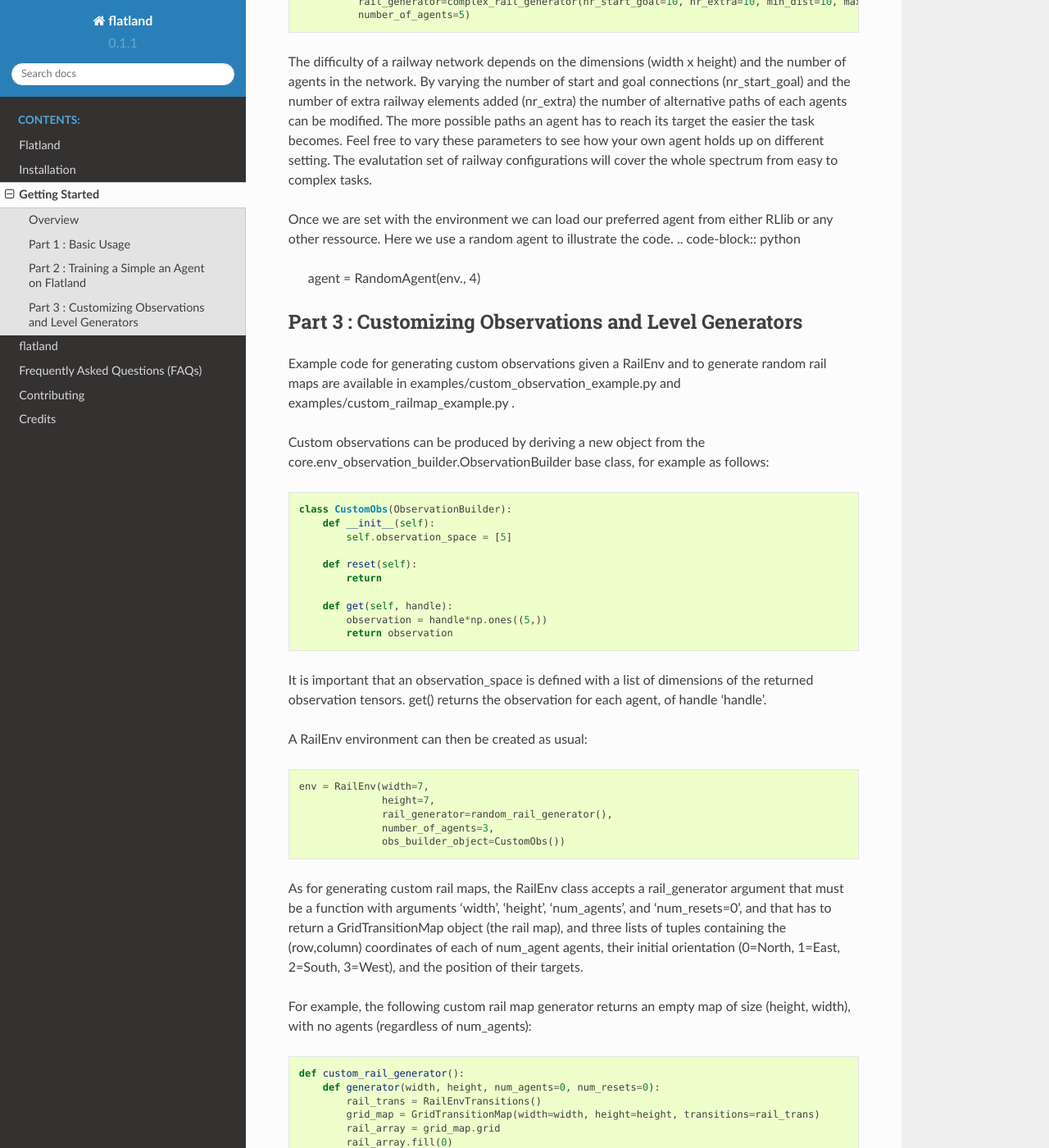
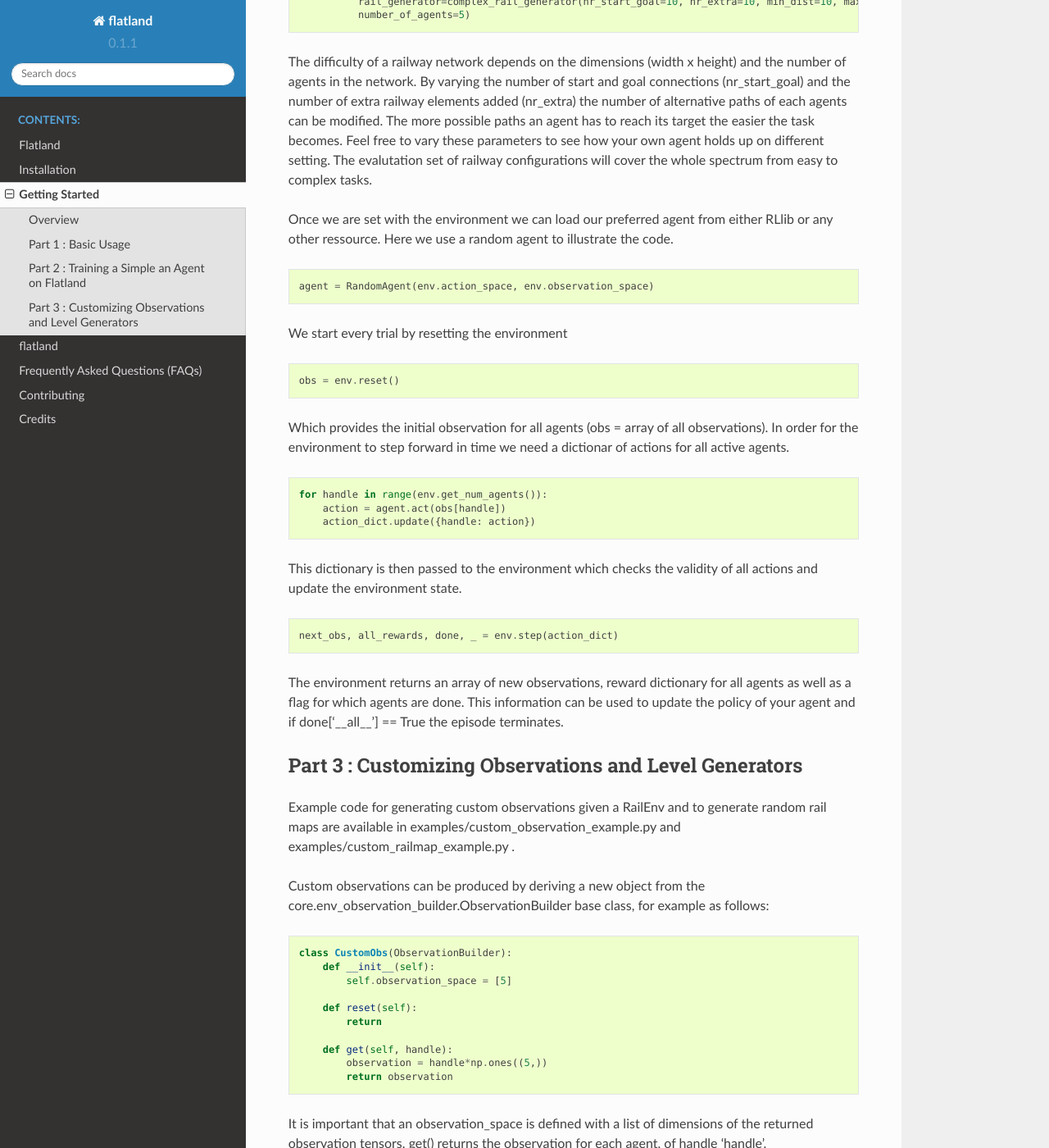
Before and after one commit to flatland-association/flatland-rl, a Sphinx documentation site: the page built from docs/gettingstarted.rst, in a window 1280 px wide and 1400 px high, scrolled down 2586 px. Shown: the whole window at 82% size. Built offline with Sphinx 7.4.7 and the Read the Docs theme 2.0.0, drawn with Linux system fonts in a browser that asks for light colours.

Commit message:
first draft of training tutorial ready

```diff
--- a/docs/gettingstarted.rst
+++ b/docs/gettingstarted.rst
@@ -143,11 +143,34 @@ Feel free to vary these parameters to see how your own agent holds up on differe
 cover the whole spectrum from easy to complex tasks.
 
 Once we are set with the environment we can load our preferred agent from either RLlib or any other ressource. Here we use a random agent to illustrate the code.
+
 .. code-block:: python
 
-    agent = RandomAgent(env., 4)
+    agent = RandomAgent(env.action_space, env.observation_space)
 
+We start every trial by resetting the environment
 
+.. code-block:: python
+
+    obs = env.reset()
+
+Which provides the initial observation for all agents (obs = array of all observations).
+In order for the environment to step forward in time we need a dictionar of actions for all active agents.
+
+.. code-block:: python
+
+        for handle in range(env.get_num_agents()):
+            action = agent.act(obs[handle])
+            action_dict.update({handle: action})
+
+This dictionary is then passed to the environment which checks the validity of all actions and update the environment state.
+
+.. code-block:: python
+
+    next_obs, all_rewards, done, _ = env.step(action_dict)
+
+The environment returns an array of new observations, reward dictionary for all agents as well as a flag for which agents are done.
+This information can be used to update the policy of your agent and if done['__all__'] == True the episode terminates.
 
 Part 3 : Customizing Observations and Level Generators
 --------------
```
